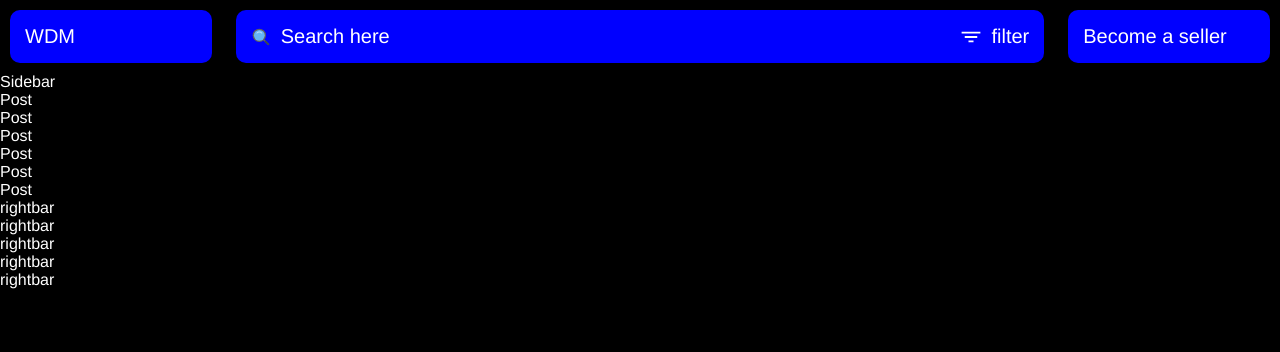
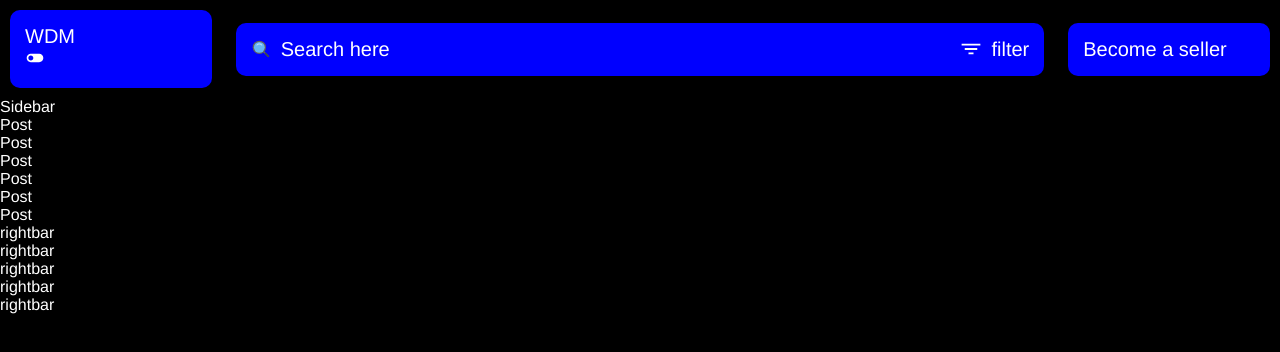
Before and after one commit to farah-jannat/city-light, a React (Vite) app: page / in a window 1280 px wide. Shown: the top 352 px of the page. Built offline with nearby package versions, Linux system fonts and the light colour scheme.

Commit message:
Added toggle for darkmode

```diff
--- a/src/components/Nevbar.jsx
+++ b/src/components/Nevbar.jsx
@@ -1,18 +1,40 @@
 import { FcSearch } from "react-icons/fc";
 import { IoFilterSharp } from "react-icons/io5";
-const Nevbar = () => {
-  return (
-    <>
-      <div className="nav-bar">
-        <div className="logo">WDM</div>
-        <div className="search">
-            <div className="left"> <FcSearch /> Search here</div>
-            <div className="right"><IoFilterSharp/> filter</div>
+import { MdToggleOff } from "react-icons/md";
+import { MdToggleOn } from "react-icons/md";
+
+const Nevbar = ({ bgColor, color, toggleButtun, toggle }) => (
+  <>
+    <div className="nav-bar">
+      <div
+        className="logo"
+        style={{ backgroundColor: `${bgColor}`, color: `${color}` }}
+      >
+        WDM
+        <div onClick={toggleButtun}>
+          {toggle ? (<MdToggleOn /> ): (<MdToggleOff />)}
         </div>
-        <div className="seller">Become a seller</div>
       </div>
-    </>
-  )
-}
+      <div
+        className="search"
+        style={{ backgroundColor: `${bgColor}`, color: `${color}` }}
+      >
+        <div className="left">
+          {" "}
+          <FcSearch /> Search here
+        </div>
+        <div className="right">
+          <IoFilterSharp /> filter
+        </div>
+      </div>
+      <div
+        className="seller"
+        style={{ backgroundColor: `${bgColor}`, color: `${color}` }}
+      >
+        Become a seller
+      </div>
+    </div>
+  </>
+);
 
-export default Nevbar
+export default Nevbar;
```
